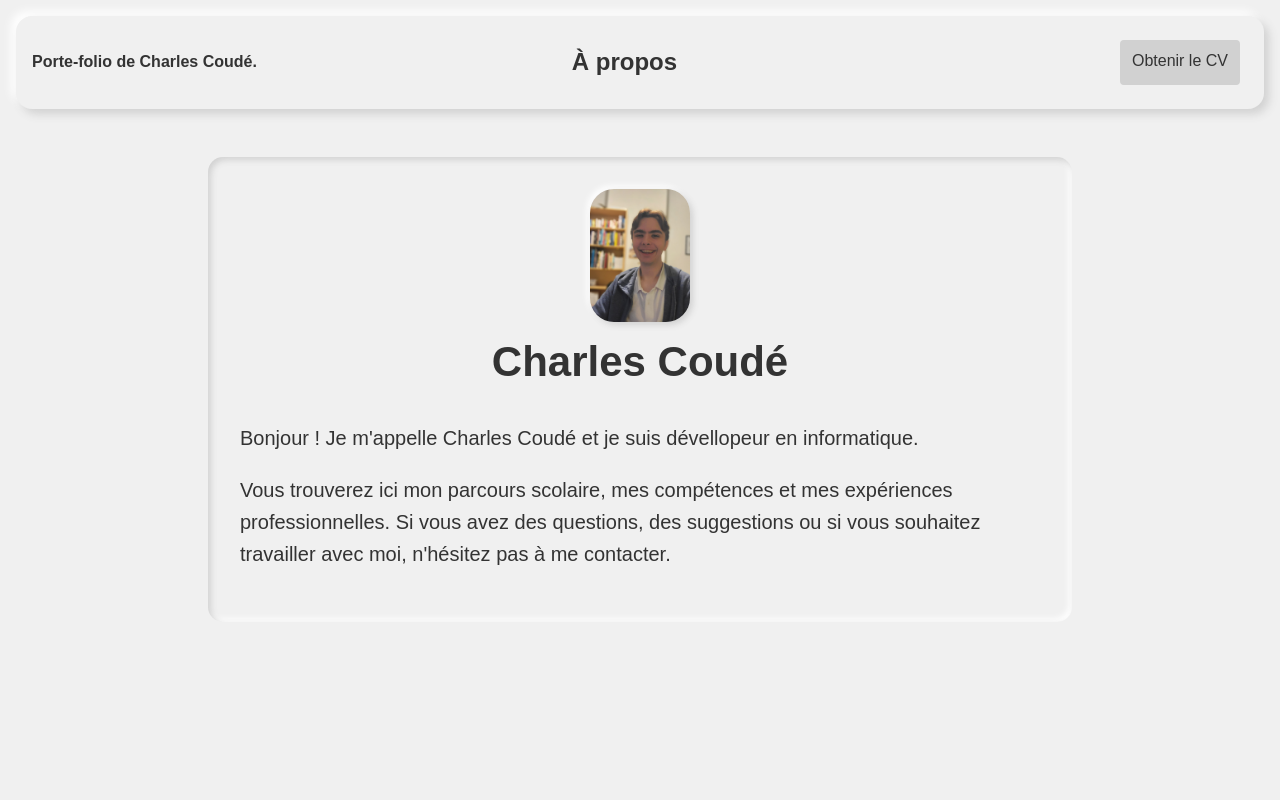
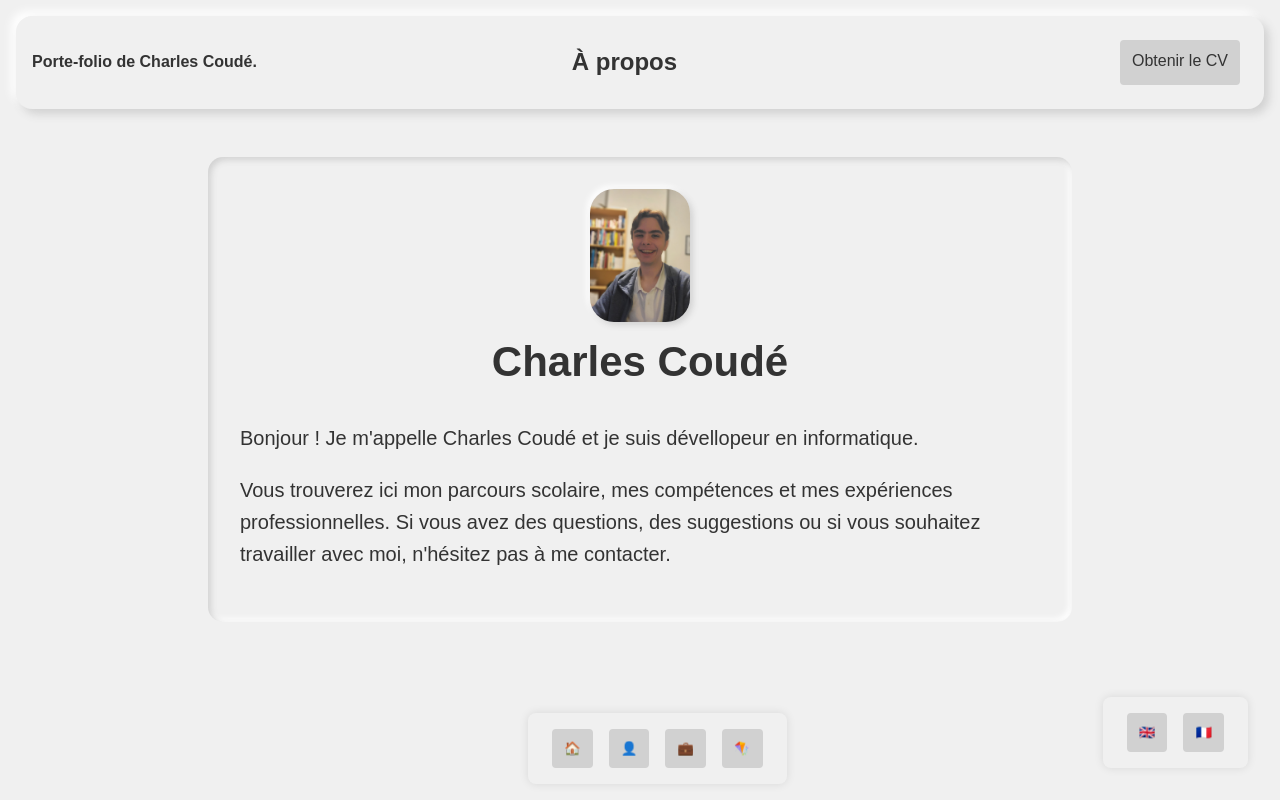
Before and after one commit to totoc2428/cv, a React (Vite) app: page /about in a window 1280 px wide. Built offline with nearby package versions, Linux system fonts and the light colour scheme.

Commit message:
ajout du language ( switch fonctionel avec le menu )

```diff
--- a/public/json/about/about.json
+++ b/public/json/about/about.json
@@ -2,7 +2,7 @@
   "name": "Coudé",
   "firstName": "Charles",
   "introduction": {
-    "en_value": "Hey ! I'am Charles Coudé, an IT programer. ",
+    "en_value": "Hey ! I'm Charles Coudé, an IT programer. ",
     "fr_value": "Bonjour ! Je m'appelle Charles Coudé et je suis dévellopeur en informatique. "
   },
   "about": {
--- a/public/json/exp/exps.json
+++ b/public/json/exp/exps.json
@@ -29,6 +29,7 @@
     },
     "start_date": "2022-09-01",
     "end_date": "2024-06-30",
+
     "tags": ["school"]
   }
 ]
--- /dev/null
+++ b/public/style/components/nav/nav.css
@@ -0,0 +1,28 @@
+nav {
+  display: flex;
+  font-size: 110% !important;
+  justify-content: space-between;
+  align-items: center;
+  padding: 0.5rem 1rem;
+  background-color: var(--primary-bg);
+  box-shadow: 0 0 10px rgba(0, 0, 0, 0.1);
+  border-radius: 0.5rem;
+  transition: all 0.3s ease;
+}
+
+nav:hover {
+  transform: scale(1.1);
+  transition: all 0.3s ease;
+}
+
+nav.main-nav {
+  position: fixed;
+  bottom: 1rem;
+  translate: 40vw 0vh;
+}
+
+nav.lang-nav {
+  position: fixed;
+  bottom: 2rem;
+  right: 2rem;
+}
--- a/public/style/main.css
+++ b/public/style/main.css
@@ -45,7 +45,10 @@ main {
     -5px -5px 10px var(--shadow-light);
 }
 
-a.button {
+.button {
+  outline: none;
+  border: none;
+  cursor: pointer;
   text-decoration: none;
   text-underline-offset: none;
   text-underline-position: auto;
@@ -56,4 +59,20 @@ a.button {
   margin: 0.5rem;
   background: var(--shadow-dark);
   border-radius: 0.25rem;
+  transform: scale(1.1) brightness(1.1);
+  transition: all 0.3s ease;
+  transform: scale(1);
+  filter: brightness(1);
 }
+
+.button:hover {
+  transform: scale(1.1);
+  filter: brightness(1.1);
+  transition: all 0.3s ease;
+}
+
+.button:active {
+  transform: scale(0.9);
+  filter: brightness(0.9);
+  transition: all 0.3s ease;
+}
--- /dev/null
+++ b/src/component/nav/langNav.tsx
@@ -0,0 +1,24 @@
+import React from "react";
+import { useLanguage } from "../../context/LanguageContext";
+import "/public/style/components/nav/nav.css";
+
+export const LangNav: React.FC = () => {
+  const { language, setLanguage } = useLanguage();
+
+  return (
+    <nav className="lang-nav">
+      <button
+        className={(language === "en" ? "focus" : "") + " button"}
+        onClick={() => setLanguage("en")}
+      >
+        🇬🇧
+      </button>
+      <button
+        className={(language === "fr" ? "focus" : "") + " button"}
+        onClick={() => setLanguage("fr")}
+      >
+        🇫🇷
+      </button>
+    </nav>
+  );
+};
--- a/src/component/nav/mainNav.tsx
+++ b/src/component/nav/mainNav.tsx
@@ -1 +1,72 @@
-//
+import React from "react";
+import { Navigate } from "react-router-dom";
+
+import "/public/style/components/nav/nav.css";
+
+export class MainNav extends React.Component {
+  state = {
+    isAboutClicked: false,
+    isContactClicked: false,
+    isWorkClicked: false,
+    isProjectClicked: false,
+  };
+
+  render() {
+    const {
+      isAboutClicked,
+      isContactClicked,
+      isProjectClicked,
+      isWorkClicked,
+    } = this.state;
+
+    if (isAboutClicked) {
+      return <Navigate to="/about" />;
+    }
+    if (isContactClicked) {
+      return <Navigate to="/contact" />;
+    }
+    if (isWorkClicked) {
+      return <Navigate to="/work" />;
+    }
+    if (isProjectClicked) {
+      return <Navigate to="/project" />;
+    }
+
+    return (
+      <nav className="main-nav">
+        <button
+          className={isAboutClicked ? "focus" : "" + " button"}
+          onClick={() => {
+            this.setState({ isAboutClicked: true });
+          }}
+        >
+          🏠
+        </button>
+        <button
+          className={isContactClicked ? "focus" : "" + " button"}
+          onClick={() => {
+            this.setState({ isContactClicked: true });
+          }}
+        >
+          👤
+        </button>
+        <button
+          className={isWorkClicked ? "focus" : "" + " button"}
+          onClick={() => {
+            this.setState({ isWorkClicked: true });
+          }}
+        >
+          💼
+        </button>
+        <button
+          className={isProjectClicked ? "focus" : "" + " button"}
+          onClick={() => {
+            this.setState({ isProjectClicked: true });
+          }}
+        >
+          🪁
+        </button>
+      </nav>
+    );
+  }
+}
--- /dev/null
+++ b/src/context/LanguageContext.tsx
@@ -0,0 +1,31 @@
+import React, { createContext, useContext, useState } from "react";
+import { Language } from "../languages/dic";
+
+interface LanguageContextType {
+  language: Language;
+  setLanguage: (lang: Language) => void;
+}
+
+const LanguageContext = createContext<LanguageContextType | undefined>(
+  undefined
+);
+
+export const LanguageProvider: React.FC<{ children: React.ReactNode }> = ({
+  children,
+}) => {
+  const [language, setLanguage] = useState<Language>("fr");
+
+  return (
+    <LanguageContext.Provider value={{ language, setLanguage }}>
+      {children}
+    </LanguageContext.Provider>
+  );
+};
+
+export const useLanguage = () => {
+  const context = useContext(LanguageContext);
+  if (context === undefined) {
+    throw new Error("useLanguage must be used within a LanguageProvider");
+  }
+  return context;
+};
--- a/src/view/about/aboutView.tsx
+++ b/src/view/about/aboutView.tsx
@@ -1,33 +1,29 @@
 import React from "react";
 import { About } from "../../types/about";
-import { getTranslation, Language } from "../../languages/dic";
+import { getTranslation } from "../../languages/dic";
+import { LangNav } from "../../component/nav/langNav";
+import { MainNav } from "../../component/nav/mainNav";
+import { useLanguage } from "../../context/LanguageContext";
 
-import profileImage from "../../../public/images/about/profil.jpg";
-import "../../../public/style/view/about.css";
+import profileImage from "/public/images/about/profil.jpg";
+import "/public/style/view/about.css";
 
-interface AboutViewState {
-  about: About | null;
-  language: Language;
-}
+export const AboutView: React.FC = () => {
+  const [about, setAbout] = React.useState<About | null>(null);
+  const { language } = useLanguage();
 
-export class AboutView extends React.Component<{}, AboutViewState> {
-  state: AboutViewState = {
-    about: null,
-    language: "fr",
-  };
-
-  async componentDidMount() {
+  React.useEffect(() => {
+    const fetchAbout = async () => {
       try {
         const response = await fetch("/public/json/about/about.json");
         const aboutData = await response.json();
-      this.setState({ about: aboutData });
+        setAbout(aboutData);
       } catch (error) {
         console.error("Error loading about data:", error);
       }
-  }
-
-  render() {
-    const { about, language } = this.state;
+    };
+    fetchAbout();
+  }, []);
 
   if (!about) {
     return <div>Loading...</div>;
@@ -36,14 +32,14 @@ export class AboutView extends React.Component<{}, AboutViewState> {
   return (
     <section className="about-container">
       <header className="about-header">
-          <h4>{getTranslation("header.note")}</h4>
+        <h4>{getTranslation("header.note", language)}</h4>
         <h1>{getTranslation("header.title.about", language)}</h1>
 
         <a
           className="button"
           href="https://drive.google.com/file/d/1bBfqdGNat7DXiHFI7GWanhb0AA7OF2Ix/view?usp=sharing"
         >
-            {getTranslation("header.cv")}
+          {getTranslation("header.cv", language)}
         </a>
       </header>
       <main className="about-section">
@@ -60,7 +56,8 @@ export class AboutView extends React.Component<{}, AboutViewState> {
           <p>{about.about[language === "fr" ? "fr_value" : "en_value"]}</p>
         </div>
       </main>
+      <MainNav />
+      <LangNav />
     </section>
   );
-  }
-}
+};
```
Also changed, not shown: src/app.tsx (+7 -7 lines). Lines whose indentation alone changed are shown as unchanged.
